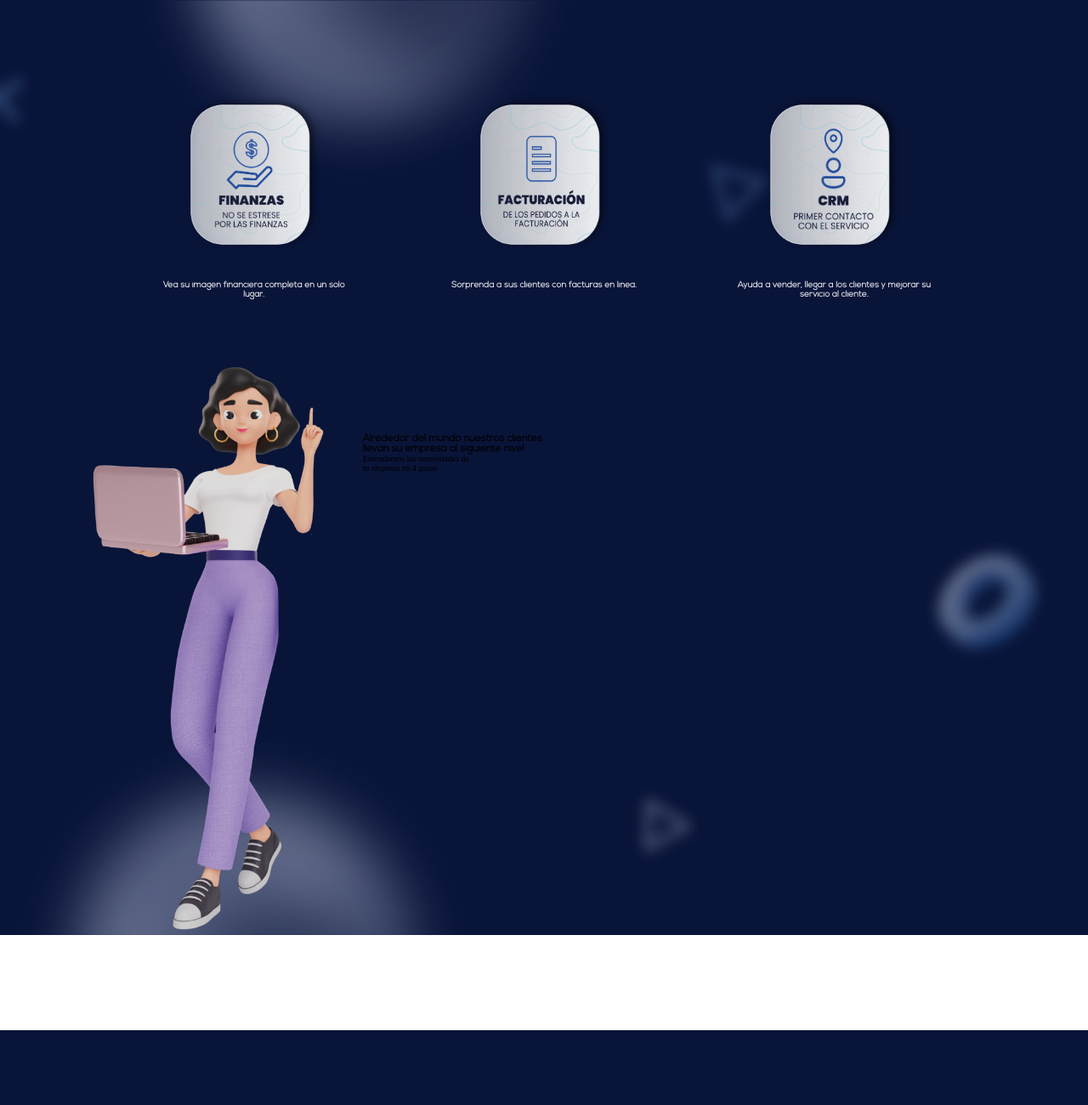
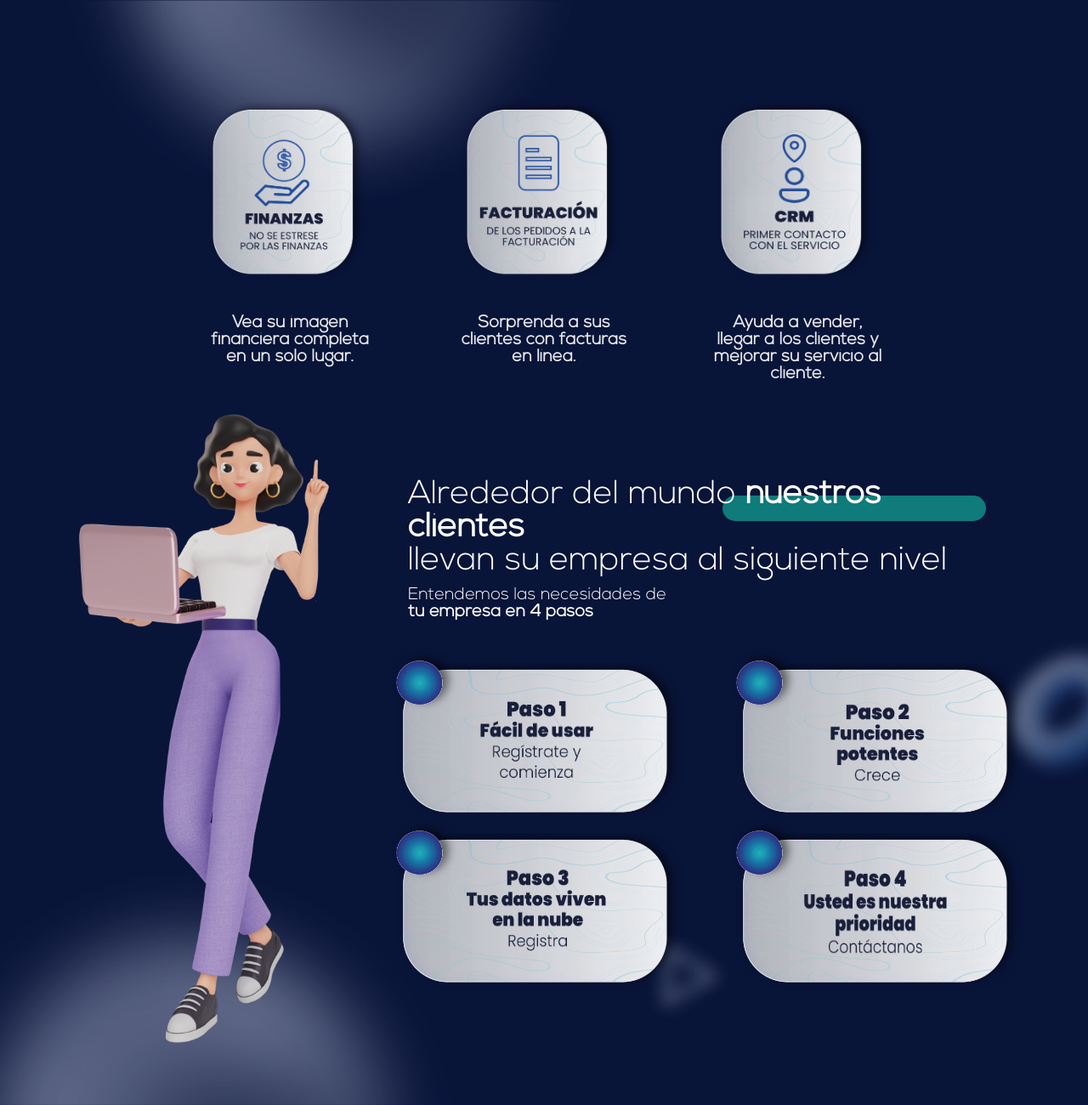
Before and after one commit to juanchocastillo/skylling, a PHP site: the page made by templates/new/dev/section(1)-pasos.html in a window 1280 px wide. Shown: the whole page at 85% size. Before the commit the page ends 1212 px from the top, so only its background shows below. Run offline with PHP 8.4, Linux system fonts and the light colour scheme.

Commit message:
final section 1

```diff
--- a/css/new/frontend.css
+++ b/css/new/frontend.css
@@ -336,12 +336,22 @@ html{
 ==================================================
 */
 
+
+/*
+==================================================
+                section_1
+==================================================
+*/
+
 .section-detail {
 
     width: 100%;
-    height: 1100px;
+    height: 1300px;
+    position: relative;
+    z-index: -3;
     background-color: #091439;
-    min-width: 1024px;
+    min-width: 1280px; /*verificar*/
+    max-width: 1440px;
     background-image: url(/assets/fondo\ \(2\).png);
     background-position: center;
     background-repeat: no-repeat;
@@ -352,7 +362,7 @@ html{
 .section-detail .section-cards {
 
     width: 100%;
-    height: 220px;
+    height: auto;
     display: flex;
     justify-content: center;
     padding-top: 90px;
@@ -361,7 +371,7 @@ html{
 .section-detail .section-cards .cards-container {
 
     width: 70%;
-    min-width: 1024px;
+    /* min-width: 1024px; */
     height: 100%;
     display: grid;
     grid-template-columns: 1fr 1fr 1fr;
@@ -372,8 +382,8 @@ html{
 
 .section-detail .section-cards .cards-container .container {
 
-    width: 200px;
-    height: 240px;
+    width: 240px;
+    height: 280px;
     padding-right: 5px;
     background-image: url(/assets/fondo.png);
     background-repeat: no-repeat;
@@ -387,6 +397,7 @@ html{
     margin: 0 50px 0 50px;
     text-align: center;
     font-weight: 700;
+    font-size: 2rem;
 }
 
 
@@ -403,21 +414,24 @@ html{
 
 .section-detail .section-cards .cards-container .container .box-hover .contain-finanzas {
 
-    width: 100px;
-    height: 140px;
+    width: 120px;
+    height: 160px;
+    margin: 0 8px 5px 0;
 }
 
 .section-detail .section-cards .cards-container .container .box-hover .contain-facturacion {
 
-    width: 125px;
-    height: 140px;
+    width: 170px;
+    height: 170px;
+    margin: 0px 10px 20px 0;
 
 }
 
 .section-detail .section-cards .cards-container .container .box-hover .contain-crm {
 
-    width: 125px;
-    height: 140px;
+    width: 160px;
+    height: 160px;
+    margin: 0 10px 10px 0;
 }
 
 .section-detail .section-cards .cards-container .container .box-hover img {
@@ -430,9 +444,8 @@ html{
 
     width: 100%;
     height: 690px;
-    margin-top: 190px;
     display: grid;
-    grid-template-columns: 1fr 2fr;
+    grid-template-columns: minmax(361px, 1fr) 2fr;
 }
 
 .section-detail .section-pasos .division-img {
@@ -443,30 +456,149 @@ html{
 
 
 .section-detail .section-pasos .division-img figure img {
-    width: 350px;
-    height: 700px;
-    margin-left: 70px;
+    width: 100%;
+    height: 100%;
+    margin-left: 50px;
 }
 
 .section-detail .section-pasos .division-info {
 
-    width: 100%;
-    height: 100%;
+    width: auto;
+    height: auto;
     margin-top: 100px;
+    padding-left: 100px;
 }
 
 .section-detail .section-pasos .division-info .container-info {
 
     width: 85%;
-    height: 70%;
+    height: auto;
+}
+
+.section-detail .section-pasos .division-info .container-info .text-info {
+
+    position: relative;
+}
+
+.section-detail .section-pasos .division-info .container-info .text-info .text-info__element {
+
+    width: 310px;
+    height: 30px;
+    position: absolute;
+    top: 20px;
+    right: 0px;
+    background-color: #0f7b7b;
+    z-index: -2;
+    border-radius: 20px;
 }
 
 .section-detail .section-pasos .division-info .container-info .text-info h3 {
 
     font-family: nexa-light;
-    font-size: ;
+    font-size: 3.9rem;
+    color: #ffffff;
+    font-weight: 200;
 
 }
+
+
+.section-detail .section-pasos .division-info .container-info .text-info .negrita {
+
+    font-weight: bold;
+}
+
+
+.section-pasos .division-info .container-info .text-info p {
+
+    color: #ffffff;
+    font-size: 2rem;
+    font-family: nexa-light;
+    margin-top: 10px;
+}
+
+
+.section-pasos .division-info .container-info .cards-info {
+
+    margin-top: 50px;
+    position: relative;
+    left: -60px;
+    display: grid;
+    grid-template-columns: 1fr 1fr;
+    grid-template-rows: 1fr 1fr;
+}
+
+.section-pasos .division-info .container-info .cards-info .fondo {
+
+    width: 400px;
+    height: 200px;
+    position: relative;
+    background-image: url(/assets/fondo\ \(3\).png);
+    background-position: center;
+    background-repeat: no-repeat;
+    background-size: cover;
+}
+
+.section-pasos .division-info .container-info .cards-info .fondo .cards-info-paso1 {
+
+    width: 150px;
+    height: 120px;
+    margin: 30px 0 0 135px;
+
+}
+
+.section-pasos .division-info .container-info .cards-info .fondo .cards-info-paso2 {
+
+    width: 130px;
+    height: 120px;
+    margin: 35px 0 0 145px;
+
+}
+
+.section-pasos .division-info .container-info .cards-info .fondo .cards-info-paso3 {
+
+    width: 180px;
+    height: 120px;
+    margin: 30px 0 0 120px;
+
+}
+
+.section-pasos .division-info .container-info .cards-info .fondo .cards-info-paso4 {
+
+    width: 180px;
+    height: 120px;
+    margin: 35px 0 0 120px;
+
+}
+
+
+.section-pasos .division-info .container-info .cards-info .fondo .cards-info__img {
+
+    width: 100%;
+    height: 100%;
+
+}
+
+.section-pasos .division-info .container-info .cards-info .fondo .cards-info__span {
+
+
+    width: 90px;
+    height: 90px;
+    display: block;
+    left: 30px;
+    top: -20px;
+    z-index: 1;
+    position: absolute;
+
+}
+
+.section-pasos .division-info .container-info .cards-info .fondo .cards-info__span img {
+
+
+    width: 100%;
+    height: 100%;
+
+}
+
 
 
 
--- a/templates/new/dev/section(1)-pasos.html
+++ b/templates/new/dev/section(1)-pasos.html
@@ -48,23 +48,43 @@
                 <div class="division-info">
                     <div class="container-info">
                         <div class="text-info">
-                            <h3>Alrededor del mundo <span>nuestros clientes</span><br>llevan su empresa al siguiente nivel
-                            </h3>
-                            <p>Entendemos las necesidades de <br> <span>tu empresa en 4 pasos</span></p>
+                            <h3>Alrededor del mundo <strong class="negrita"> nuestros clientes </strong> <br> llevan su empresa al siguiente nivel</h3>
+                            <p>Entendemos las necesidades de <br> <strong class="negrita">tu empresa en 4 pasos</strong></p>
+                            <div class="text-info__element"></div>
                         </div>
-                        <!-- <div class="cards-info">
-                            <div class="paso1 fondo">
-                                <span><img src="/assets/punto.png" alt=""></span>
+                        <div class="cards-info">
+                            <div class="fondo">
+                                <div class="cards-info-paso1">
+                                    <img class="cards-info__img" src="/assets/paso1.png" alt="">
+                                </div>
+                                <span class="cards-info__span">
+                                    <img class="bola1" src="/assets/punto.png" alt="">
+                                </span>
                             </div>
-                            <div class="paso2 fondo">
-                                <span><img src="/assets/punto.png" alt=""></span>
+                            <div class="fondo">
+                                <div class="cards-info-paso2">
+                                    <img class="cards-info__img" src="/assets/paso2.png" alt="">
+                                </div>
+                                <span class="cards-info__span">
+                                    <img src="/assets/punto.png" alt="">
+                                </span>
                             </div>
-                            <div class="paso3 fondo">
-                                <span><img src="/assets/punto.png" alt=""></span>
+                            <div class="fondo">
+                                <div class="cards-info-paso3">
+                                    <img class="cards-info__img" src="/assets/paso3.png" alt="">
+                                </div>
+                                <span class="cards-info__span">
+                                    <img src="/assets/punto.png" alt="">
+                                </span>
                             </div>
-                            <div class="paso4 fondo">
-                                <span><img src="/assets/punto.png" alt=""></span>
-                            </div> -->
+                            <div class="fondo">
+                                <div class="cards-info-paso4">
+                                    <img class="cards-info__img" src="/assets/paso4.png" alt="">
+                                </div>
+                                <span class="cards-info__span">
+                                    <img src="/assets/punto.png" alt="">
+                                </span>
+                            </div>
                         </div>
                     </div>
                 </div>
```
Also changed, not shown: assets/paso1.png (added), assets/paso2.png (added), assets/paso3.png (added), assets/paso4.png (added).
